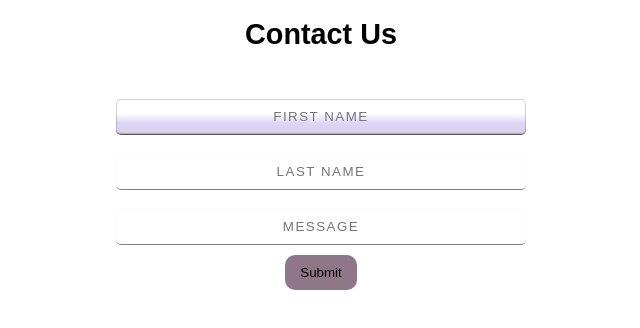
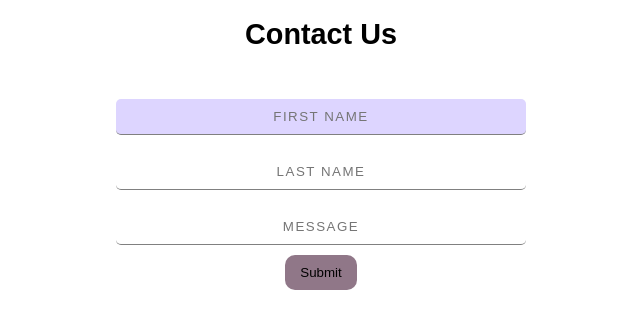
Before and after one commit to kpotia/web-dev-everyday, a plain HTML site: page 3/index.html in a window 1280 px wide. In both pictures the pointer is over the input "First Name". Shown: the whole page, without its empty margins (319-959 px from the left). Drawn offline with Linux system fonts and the light colour scheme.

Commit message:
change added

```diff
--- a/3/index.html
+++ b/3/index.html
@@ -37,17 +37,13 @@
             border-radius: 5px;
             border: none;
             border-bottom: 1px solid grey;
-            box-shadow: inset 0 0 1px 1px rgba(0,0,0,0.020);
-
-            transition: all .2s;
+            outline: none;
+            transition: background .4s linear;
 
         }
 
         input:hover,input:focus {
-            border-bottom: 1px solid rgb(87, 86, 86);
-            background-image: linear-gradient(180deg, transparent 40%,#ddd5f6,#d7d2e7);
-            box-shadow: inset 0 0 1px 1px rgba(0,0,0,0.190);
-            transition: all .2s;
+           background: #ddd5ff;
         }
 
         input::placeholder{
```
